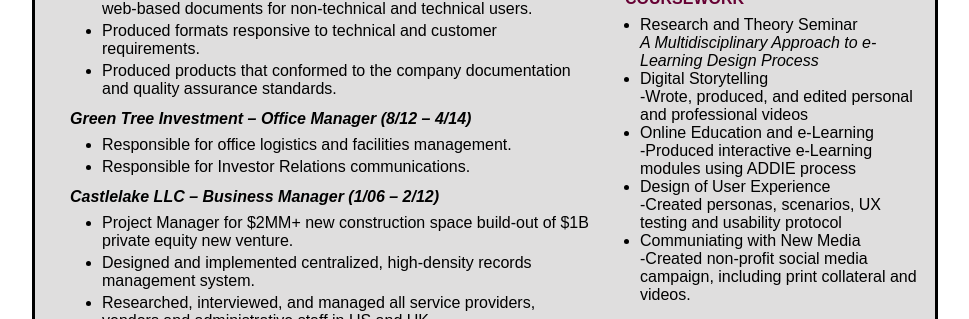
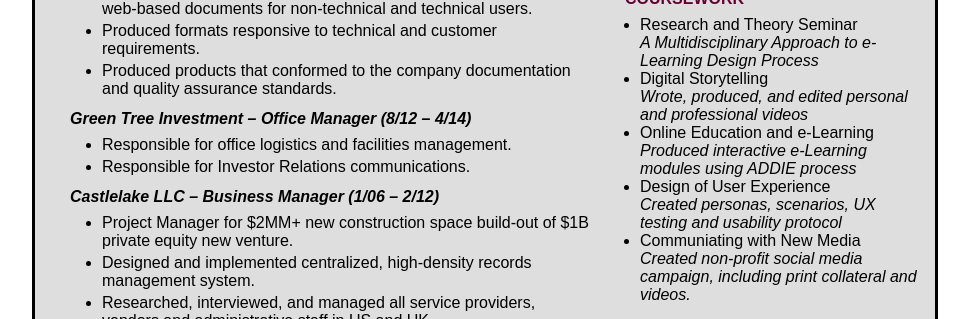
Before and after one commit to jmc68/jmc68.github.io, a plain HTML site: page index.html in a window 1280 px wide. Shown: the part 619-938 px from the top of the page, without its empty margins (155-1124 px from the left). Drawn offline with Linux system fonts and the light colour scheme.

Commit message:
Update index.html

```diff
--- a/index.html
+++ b/index.html
@@ -39,13 +39,13 @@
 	<li>Research and Theory Seminar<br>
 		<i>A Multidisciplinary Approach to e-Learning Design Process</i>
 	<li>Digital Storytelling<br>
-		-Wrote, produced, and edited personal and professional videos
+		<i>Wrote, produced, and edited personal and professional videos</i>
 	<li>Online Education and e-Learning<br>
-		-Produced interactive e-Learning modules using ADDIE process
+		<i>Produced interactive e-Learning modules using ADDIE process</i>
 	<li>Design of User Experience<br>
-		-Created personas, scenarios, UX testing and usability protocol
+		<i>Created personas, scenarios, UX testing and usability protocol</i>
 	<li>Communiating with New Media<br>
-		-Created non-profit social media campaign, including print collateral and videos.
+		<i>Created non-profit social media campaign, including print collateral and videos.</i>
 	</ul>
 	<br>
 <h2>PERSONAL INTERESTS</h2>
```
